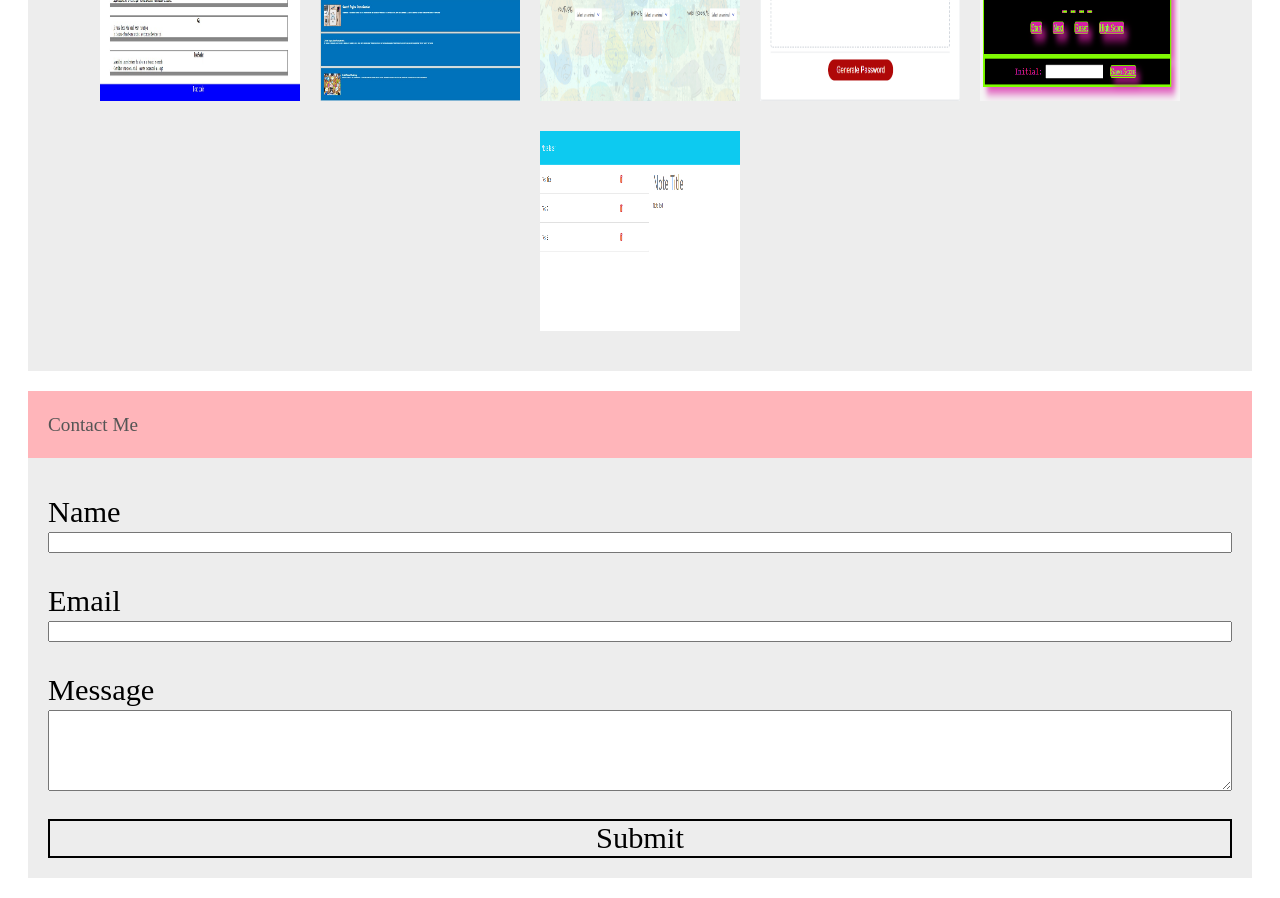
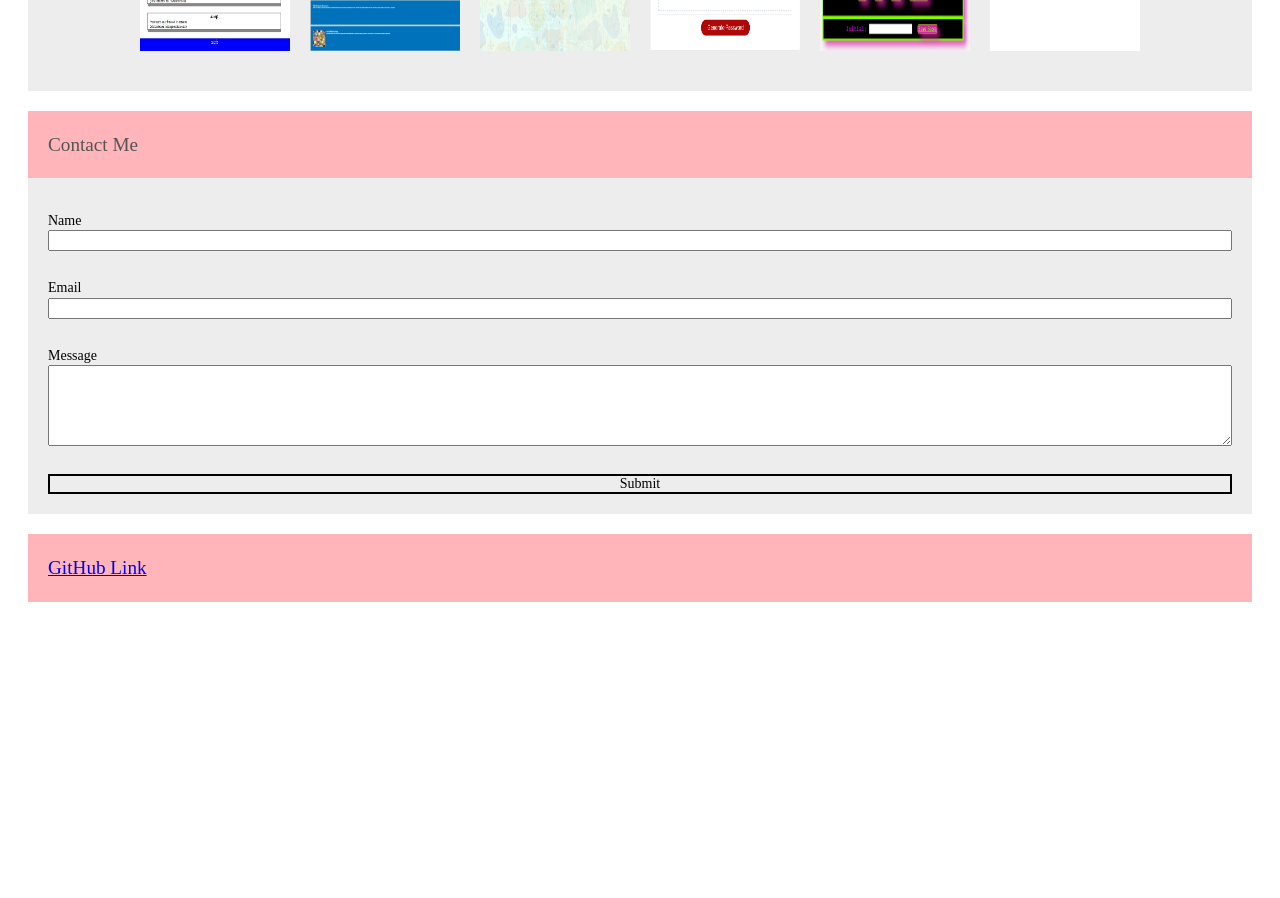
Before and after one commit to TiffanyParks/javascript_react_portfolio, a React (Create React App) app: page / in a window 1280 px wide. Shown: the part 960-1858 px from the top of the page. After the commit the page ends 1582 px from the top, so only its background shows below. Built offline with nearby package versions, Linux system fonts and the light colour scheme.

Commit message:
added README.md updates

```diff
--- a/src/components/Footer.js
+++ b/src/components/Footer.js
@@ -1,11 +1,31 @@
 import React from 'react';
 
+
+const styles = {
+    card: {
+        margin: 20,
+        background: '#e8eaf6',
+    },
+    footer: {
+        background: '#ffb5ba',
+        minHeight: 50,
+        lineHeight: 3.5,
+        fontSize: '1.2rem',
+        color: '#f19cbb',
+        padding: '0 20px',
+    },
+};
+
 function Footer() {
-  return (
-    <footer className="footer">
-      <a href='https://github.com/TiffanyParks' />
-    </footer>
-  );
+    return (
+        <div style={styles.card}>
+            <div style={styles.footer}>
+                <footer className="footer">
+                    <a href='https://github.com/TiffanyParks'>GitHub Link</a>
+                </footer>
+            </div>
+        </div>
+    );
 }
 
 export default Footer;
--- a/src/components/Project.js
+++ b/src/components/Project.js
@@ -5,7 +5,7 @@ function Project(props) {
         <div className="project-container">
 
             <a href={props.link} target="_blank" id={props.id} className="items">
-                <img className="image-container" src={props.img} alt={props.alt} height="200" width="200"/>
+                <img className="image-container" src={props.img} alt={props.alt} height="150" width="150"/>
             </a>
 
         </div>
--- a/src/pages/Contact.js
+++ b/src/pages/Contact.js
@@ -37,7 +37,7 @@ function Contact () {
 
         if(event.target.name == "email") {
             if(event.target.value =="") {
-                setNameText("Name cannot be empty")
+                setNameText("Email cannot be empty")
             } else {
                 setNameText("")
             }
@@ -45,7 +45,7 @@ function Contact () {
 
         if(event.target.name == "message") {
             if(event.target.value =="") {
-                setNameText("Name cannot be empty")
+                setNameText("Message cannot be empty")
             } else {
                 setNameText("")
             }
--- a/src/styles/index.css
+++ b/src/styles/index.css
@@ -13,6 +13,9 @@ p {
     font-size: 14px;
 }
 
+label {
+    font-size: 14px;
+}
 
 button {
     border: none;
@@ -77,6 +80,7 @@ button {
 
 .submitBtn{
     border: 2px solid black;
+    font-size: 14px;
 }
 
 /* .btn__filter {
```
Also changed, not shown: 1 other file (tests, documents, lock files or other folders).
